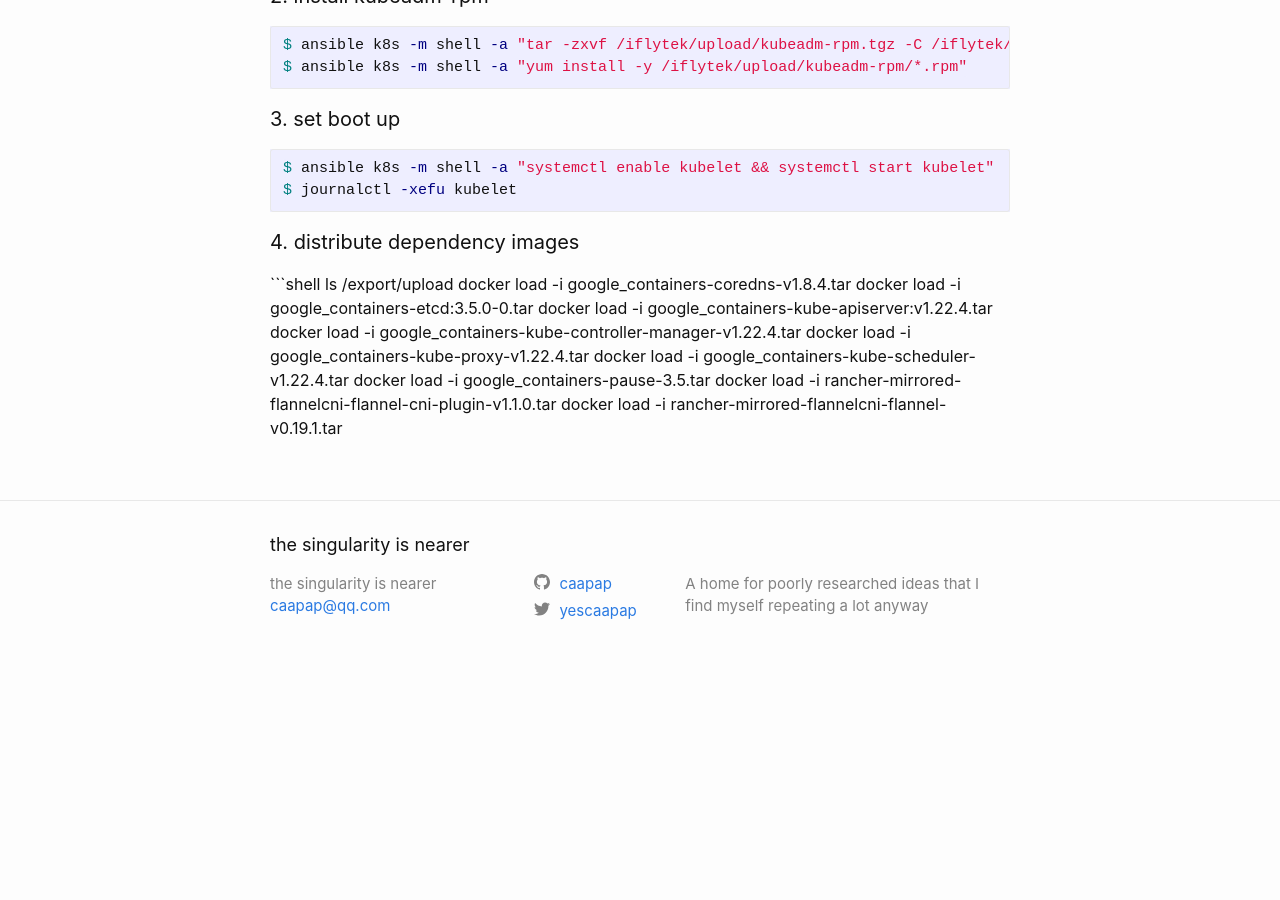
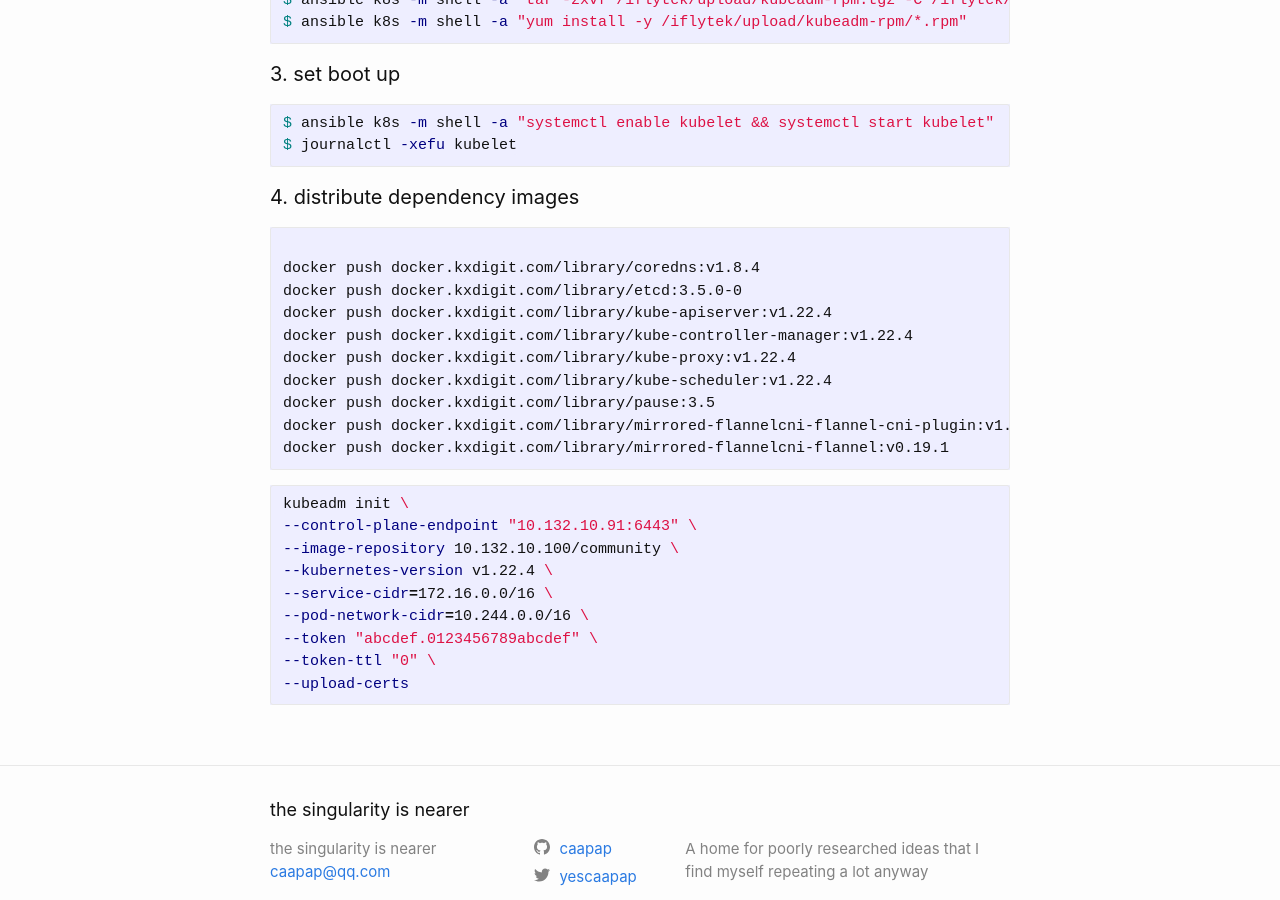
Before and after one commit to caapap/caapap.github.io, a Jekyll site: the page built from _posts/2023-08-11-One Way To Kubernetes.md, in a window 1280 px wide and 900 px high, scrolled down 9777 px. Built offline with Jekyll 4.4.1, drawn with Linux system fonts in a browser that asks for light colours; before the commit the page ends 10460 px from its top, so only the background shows below that; some of the changed text lies outside the part shown.

Commit message:
Update 2023-08-11-One Way To Kubernetes.md

````diff
--- a/_posts/2023-08-11-One Way To Kubernetes.md
+++ b/_posts/2023-08-11-One Way To Kubernetes.md
@@ -285,8 +285,7 @@ Server: Docker Engine - Community
 ### install harbor v2.4.3 on harbor node
 #### 1. upload harbor package
 ``` shell
-``` shell
-``` shell
+
 # unzip harbor-offline-installer-v2.4.3.tgz
 scp harbor-offline-installer-v2.4.3.tgz root@harbor_ip:/iflytek/upload/
 ssh root@harbor_ip
@@ -421,13 +419,25 @@ $ journalctl -xefu kubelet
 
 #### 4. distribute dependency images
 ```shell
-ls /export/upload
-docker load -i google_containers-coredns-v1.8.4.tar
-docker load -i google_containers-etcd:3.5.0-0.tar
-docker load -i google_containers-kube-apiserver:v1.22.4.tar
-docker load -i google_containers-kube-controller-manager-v1.22.4.tar
-docker load -i google_containers-kube-proxy-v1.22.4.tar
-docker load -i google_containers-kube-scheduler-v1.22.4.tar
-docker load -i google_containers-pause-3.5.tar
-docker load -i rancher-mirrored-flannelcni-flannel-cni-plugin-v1.1.0.tar
-docker load -i rancher-mirrored-flannelcni-flannel-v0.19.1.tar
+
+docker push docker.kxdigit.com/library/coredns:v1.8.4
+docker push docker.kxdigit.com/library/etcd:3.5.0-0
+docker push docker.kxdigit.com/library/kube-apiserver:v1.22.4
+docker push docker.kxdigit.com/library/kube-controller-manager:v1.22.4
+docker push docker.kxdigit.com/library/kube-proxy:v1.22.4
+docker push docker.kxdigit.com/library/kube-scheduler:v1.22.4
+docker push docker.kxdigit.com/library/pause:3.5
+docker push docker.kxdigit.com/library/mirrored-flannelcni-flannel-cni-plugin:v1.1.0
+docker push docker.kxdigit.com/library/mirrored-flannelcni-flannel:v0.19.1
+```
+```shell
+kubeadm init \
+--control-plane-endpoint "10.132.10.91:6443" \
+--image-repository 10.132.10.100/community \
+--kubernetes-version v1.22.4 \
+--service-cidr=172.16.0.0/16 \
+--pod-network-cidr=10.244.0.0/16 \
+--token "abcdef.0123456789abcdef" \
+--token-ttl "0" \
+--upload-certs
+```
````
Also changed, not shown: other parts of _posts/2023-08-11-One Way To Kubernetes.md (+3 -4 lines).
